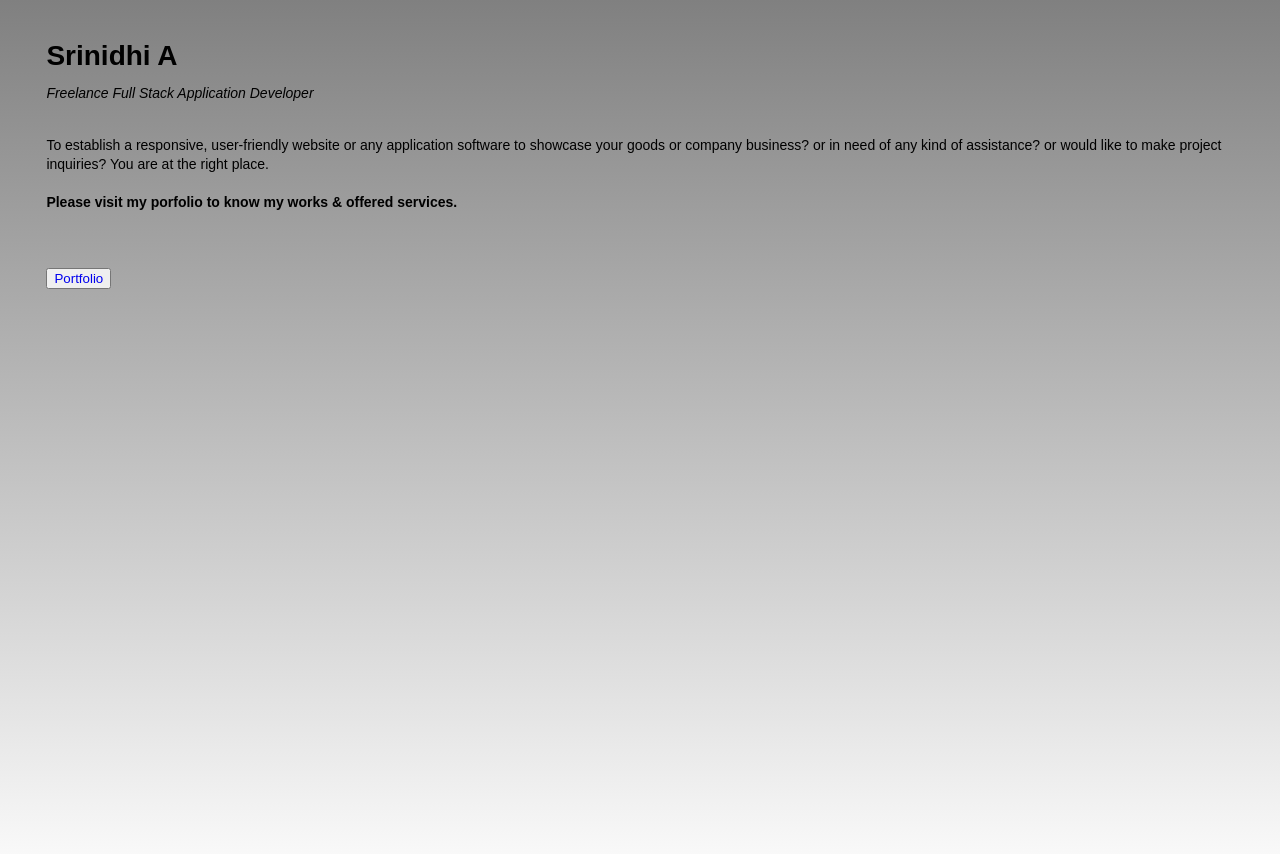
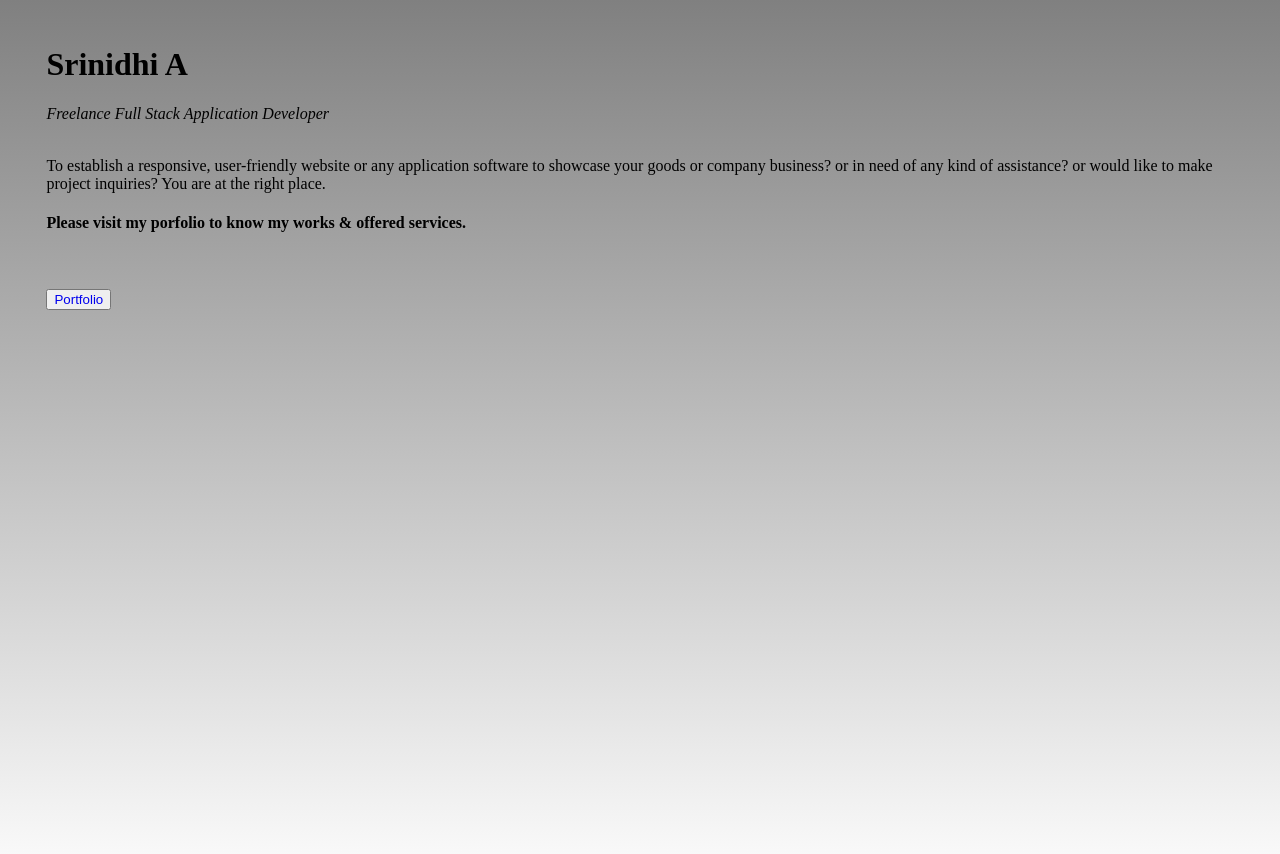
Before and after one commit to srinidhi-anand/srinidhia.github.io, a Jekyll site: the page index.html, which Jekyll copies as it is, in a window 1280 px wide. Shown: the top 854 px of the page. Built offline with Jekyll 4.4.1, drawn with Linux system fonts in a browser that asks for light colours.

Commit message:
fix: temp commented css file load

```diff
--- a/index.html
+++ b/index.html
@@ -3,7 +3,7 @@
         <title>Portfolio</title>
         <meta charset="UTF-8">
         <meta name="viewport" content="width=device-width, initial-scale=1.0">
-        <link href="globals.css" rel="stylesheet">
+        <!-- <link href="globals.css" rel="stylesheet"> -->
         <link href="homepage.css" rel="stylesheet">
     </head>
     <div className='welcome'>
```
